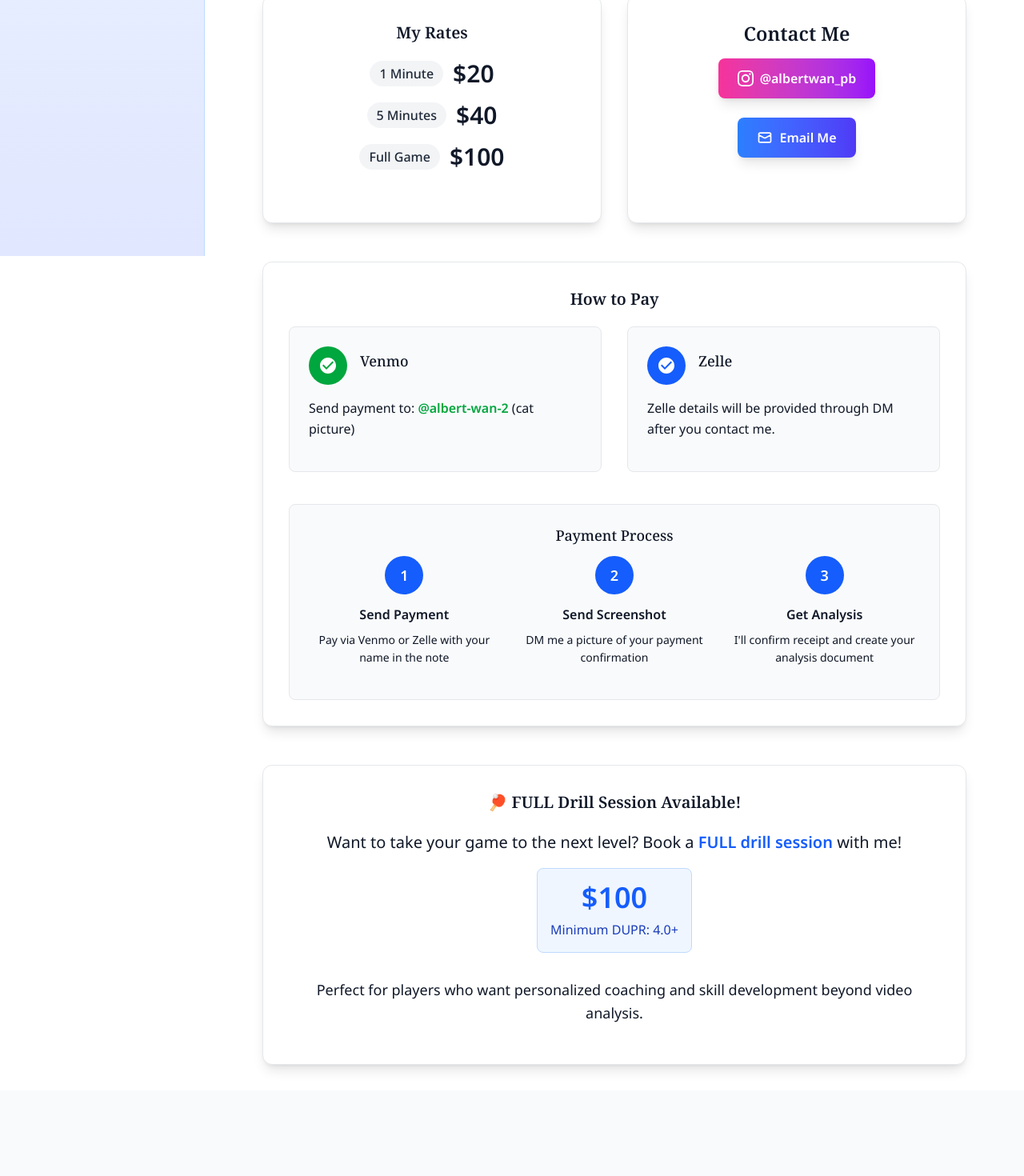
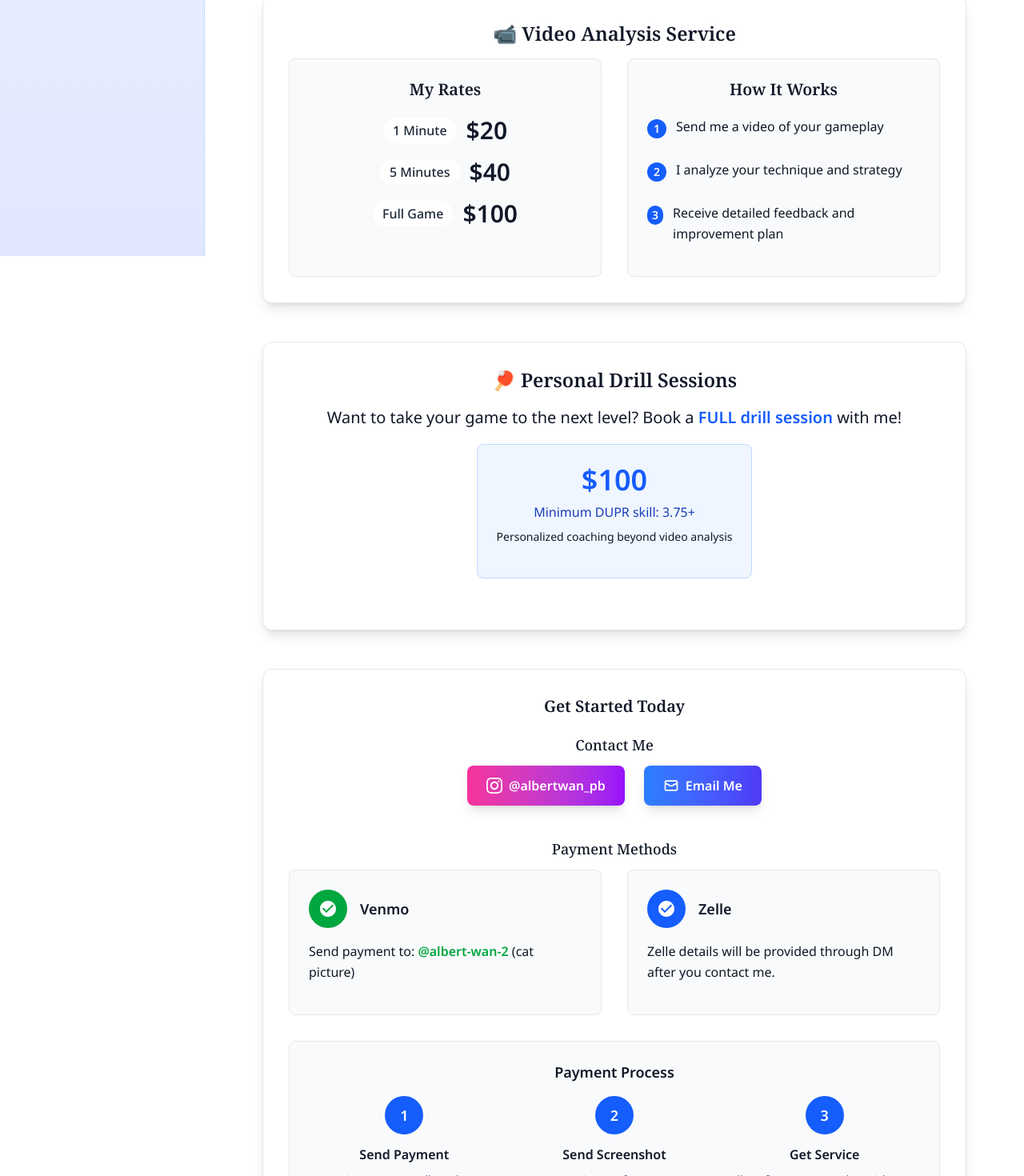
Before and after one commit to bertw2002/react-postgres-fullstack-template, a React (Vite) app: page /section/coaching in a window 1280 px wide. Shown: the part 480-1950 px from the top of the page at 80% size. Before the commit the page ends 1843 px from the top, so only its background shows below. Built offline with nearby package versions, Linux system fonts and the light colour scheme; a web font is replaced by a local one.

Commit message:
Update OnlineCoachingSection.jsx

```diff
--- a/src/components/OnlineCoachingSection.jsx
+++ b/src/components/OnlineCoachingSection.jsx
@@ -1,15 +1,15 @@
 function OnlineCoachingSection() {
   return (
-    <div className="online-coaching-section">
+    <div className="online-coaching-section min-h-screen bg-white">
       {/* Top Section - Black Background with Header */}
       <div className="pb-32">
         <div className="text-center px-4 pt-16">
-          <h1 className="text-white text-3xl md:text-4xl lg:text-5xl font-bold mb-6">
+          <h1 className="text-3xl md:text-4xl lg:text-5xl font-bold mb-6">
             Send me a video of your gameplay!
           </h1>
           <div className="text-lg md:text-xl max-w-2xl mx-auto">
-            <p className="mb-3 text-white">I will send you a <span className="text-yellow-400 font-bold">FULL</span> analysis of your gameplay, including:</p>
-            <ul className="list-none space-y-2 text-black">
+            <p className="mb-3">I will send you a <span className="text-yellow-400 font-bold">FULL</span> analysis of your gameplay, including:</p>
+            <ul className="list-none space-y-2">
               <li>• What you're doing wrong</li>
               <li>• What you can do to reach the next level</li>
             </ul>
@@ -20,35 +20,86 @@ function OnlineCoachingSection() {
       {/* Bottom Section - White Background with Content */}
       <div className="bg-white -mt-32 pt-32">
         <div className="max-w-6xl mx-auto">
-          {/* Contact Me and Rates Section */}
-          <div className="grid grid-cols-1 lg:grid-cols-2 gap-6 md:gap-8 mx-4 md:mx-0 mb-8 md:mb-12">
+
+          {/* Section 1: Video Analysis */}
+          <div className="bg-white rounded-xl shadow-lg p-6 md:p-8 mx-4 md:mx-0 mb-8 md:mb-12 border border-gray-200">
+            <h2 className="text-2xl md:text-3xl font-bold text-gray-900 mb-6 md:mb-8 text-center">
+              📹 Video Analysis Service
+            </h2>
+            <div className="grid grid-cols-1 lg:grid-cols-2 gap-6 md:gap-8">
               {/* My Rates Section */}
-            <div className="bg-white rounded-xl shadow-lg p-6 md:p-8 border border-gray-200">
-              <h3 className="text-3xl md:text-4xl font-bold text-gray-900 mb-4 md:mb-6 text-center">
+              <div className="bg-gray-50 rounded-lg p-6 border border-gray-200">
+                <h3 className="text-xl md:text-2xl font-bold text-gray-900 mb-4 md:mb-6 text-center">
                   My Rates
                 </h3>
                 <div className="space-y-3 md:space-y-4 mb-6 md:mb-8">
                   <div className="flex items-center justify-center space-x-3">
-                  <span className="bg-gray-100 px-3 py-1 rounded-full text-sm md:text-base font-medium text-gray-800">1 Minute</span>
+                    <span className="bg-white px-3 py-1 rounded-full text-sm md:text-base font-medium text-gray-800">1 Minute</span>
                     <span className="text-2xl md:text-3xl font-bold text-gray-900">$20</span>
                   </div>
                   <div className="flex items-center justify-center space-x-3">
-                  <span className="bg-gray-100 px-3 py-1 rounded-full text-sm md:text-base font-medium text-gray-800">5 Minutes</span>
+                    <span className="bg-white px-3 py-1 rounded-full text-sm md:text-base font-medium text-gray-800">5 Minutes</span>
                     <span className="text-2xl md:text-3xl font-bold text-gray-900">$40</span>
                   </div>
                   <div className="flex items-center justify-center space-x-3">
-                  <span className="bg-gray-100 px-3 py-1 rounded-full text-sm md:text-base font-medium text-gray-800">Full Game</span>
+                    <span className="bg-white px-3 py-1 rounded-full text-sm md:text-base font-medium text-gray-800">Full Game</span>
                     <span className="text-2xl md:text-3xl font-bold text-gray-900">$100</span>
                   </div>
                 </div>
               </div>
 
+              {/* How It Works Section */}
+              <div className="bg-gray-50 rounded-lg p-6 border border-gray-200">
+                <h3 className="text-xl md:text-2xl font-bold text-gray-900 mb-4 md:mb-6 text-center">
+                  How It Works
+                </h3>
+                <div className="space-y-3">
+                  <div className="flex items-start space-x-3">
+                    <div className="w-6 h-6 bg-blue-600 rounded-full flex items-center justify-center text-white font-bold text-sm mt-1">1</div>
+                    <p className="text-gray-700">Send me a video of your gameplay</p>
+                  </div>
+                  <div className="flex items-start space-x-3">
+                    <div className="w-6 h-6 bg-blue-600 rounded-full flex items-center justify-center text-white font-bold text-sm mt-1">2</div>
+                    <p className="text-gray-700">I analyze your technique and strategy</p>
+                  </div>
+                  <div className="flex items-start space-x-3">
+                    <div className="w-6 h-6 bg-blue-600 rounded-full flex items-center justify-center text-white font-bold text-sm mt-1">3</div>
+                    <p className="text-gray-700">Receive detailed feedback and improvement plan</p>
+                  </div>
+                </div>
+              </div>
+            </div>
+          </div>
+
+          {/* Section 2: Drill Sessions */}
+          <div className="bg-white rounded-xl shadow-lg p-6 md:p-8 mx-4 md:mx-0 mb-8 md:mb-12 border border-gray-200">
+            <h2 className="text-2xl md:text-3xl font-bold text-gray-900 mb-6 md:mb-8 text-center">
+              🏓 Personal Drill Sessions
+            </h2>
+            <div className="text-center mb-6 md:mb-8">
+              <p className="text-gray-700 text-lg md:text-xl mb-4">
+                Want to take your game to the next level? Book a <span className="text-blue-600 font-bold">FULL drill session</span> with me!
+              </p>
+              <div className="bg-blue-50 rounded-lg p-6 inline-block border border-blue-200">
+                <div className="text-3xl md:text-4xl font-bold text-blue-600 mb-2">$100</div>
+                <div className="text-sm md:text-base text-blue-800">Minimum DUPR skill: 3.75+</div>
+                <p className="text-sm text-blue-700 mt-2">Personalized coaching beyond video analysis</p>
+              </div>
+            </div>
+          </div>
+
+          {/* Combined Contact & Payment Section */}
+          <div className="bg-white rounded-xl shadow-lg p-6 md:p-8 mx-4 md:mx-0 mb-8 md:mb-12 border border-gray-200">
+            <h3 className="text-2xl md:text-3xl font-bold text-gray-900 text-center mb-6 md:mb-8">
+              Get Started Today
+            </h3>
+
             {/* Contact Me Section */}
-            <div className="bg-white rounded-xl shadow-lg p-6 md:p-8 border border-gray-200">
-              <h2 className="text-2xl md:text-3xl font-bold text-black mb-6 md:mb-8 text-center">
+            <div className="mb-8 md:mb-10">
+              <h4 className="text-xl md:text-2xl font-bold text-gray-900 mb-4 md:mb-6 text-center">
                 Contact Me
-              </h2>
-              <div className="flex flex-col items-center justify-center gap-4 md:gap-6">
+              </h4>
+              <div className="flex flex-col md:flex-row items-center justify-center gap-4 md:gap-6">
                 <a
                   href="https://www.instagram.com/albertwan_pb/"
                   target="_blank"
@@ -71,15 +122,14 @@ function OnlineCoachingSection() {
                 </a>
               </div>
             </div>
-          </div>
 
             {/* Payment Instructions */}
-          <div className="bg-white rounded-xl shadow-lg p-6 md:p-8 mx-4 md:mx-0 mt-8 md:mt-12 border border-gray-200">
-            <h3 className="text-2xl md:text-3xl font-bold text-gray-900 text-center mb-6 md:mb-8">
-              How to Pay
-            </h3>
+            <div>
+              <h4 className="text-lg md:text-xl font-semibold text-gray-900 mb-4 text-center">
+                Payment Methods
+              </h4>
 
-            <div className="grid grid-cols-1 md:grid-cols-2 gap-6 md:gap-8">
+              <div className="grid grid-cols-1 md:grid-cols-2 gap-6 md:gap-8 mb-6 md:mb-8">
                 {/* Venmo Section */}
                 <div className="bg-gray-50 rounded-lg p-6 border border-gray-200">
                   <div className="flex items-center mb-4">
@@ -89,7 +139,7 @@ function OnlineCoachingSection() {
                       </svg>
                     </div>
                     <div>
-                    <h4 className="text-xl font-bold text-gray-900">Venmo</h4>
+                      <h5 className="text-lg font-bold text-gray-900">Venmo</h5>
                     </div>
                   </div>
                   <div className="space-y-3">
@@ -108,7 +158,7 @@ function OnlineCoachingSection() {
                       </svg>
                     </div>
                     <div>
-                    <h4 className="text-xl font-bold text-gray-900">Zelle</h4>
+                      <h5 className="text-lg font-bold text-gray-900">Zelle</h5>
                     </div>
                   </div>
                   <div className="space-y-3">
@@ -120,47 +170,29 @@ function OnlineCoachingSection() {
               </div>
 
               {/* Payment Process */}
-            <div className="mt-8 md:mt-10 bg-gray-50 rounded-lg p-6 border border-gray-200">
-              <h4 className="text-lg md:text-xl font-semibold text-gray-900 mb-4 text-center">
+              <div className="bg-gray-50 rounded-lg p-6 border border-gray-200">
+                <h5 className="text-lg font-semibold text-gray-900 mb-4 text-center">
                   Payment Process
-              </h4>
+                </h5>
                 <div className="grid grid-cols-1 md:grid-cols-3 gap-4 md:gap-6">
                   <div className="text-center">
                     <div className="w-12 h-12 bg-blue-600 rounded-full flex items-center justify-center text-white font-bold text-lg mx-auto mb-3">1</div>
-                  <h5 className="font-semibold text-gray-900 mb-2">Send Payment</h5>
+                    <h6 className="font-semibold text-gray-900 mb-2">Send Payment</h6>
                     <p className="text-sm text-gray-600">Pay via Venmo or Zelle with your name in the note</p>
                   </div>
                   <div className="text-center">
                     <div className="w-12 h-12 bg-blue-600 rounded-full flex items-center justify-center text-white font-bold text-lg mx-auto mb-3">2</div>
-                  <h5 className="font-semibold text-gray-900 mb-2">Send Screenshot</h5>
+                    <h6 className="font-semibold text-gray-900 mb-2">Send Screenshot</h6>
                     <p className="text-sm text-gray-600">DM me a picture of your payment confirmation</p>
                   </div>
                   <div className="text-center">
                     <div className="w-12 h-12 bg-blue-600 rounded-full flex items-center justify-center text-white font-bold text-lg mx-auto mb-3">3</div>
-                  <h5 className="font-semibold text-gray-900 mb-2">Get Analysis</h5>
-                  <p className="text-sm text-gray-600">I'll confirm receipt and create your analysis document</p>
+                    <h6 className="font-semibold text-gray-900 mb-2">Get Service</h6>
+                    <p className="text-sm text-gray-600">I'll confirm receipt and provide your analysis or schedule your session</p>
                   </div>
                 </div>
               </div>
             </div>
-
-          {/* Full Drill Session Section */}
-          <div className="bg-white rounded-xl shadow-lg p-6 md:p-8 mx-4 md:mx-0 mt-8 md:mt-12 text-center border border-gray-200">
-            <h3 className="text-2xl md:text-3xl font-bold text-gray-900 mb-4 md:mb-6">
-              🏓 FULL Drill Session Available!
-            </h3>
-            <div className="text-gray-900 text-lg md:text-xl mb-6 md:mb-8">
-              <p className="mb-3">
-                Want to take your game to the next level? Book a <span className="text-blue-600 font-bold">FULL drill session</span> with me!
-              </p>
-              <div className="bg-blue-50 rounded-lg p-4 inline-block border border-blue-200">
-                <div className="text-3xl md:text-4xl font-bold text-blue-600 mb-2">$100</div>
-                <div className="text-sm md:text-base text-blue-800">Minimum DUPR: 4.0+</div>
-              </div>
-            </div>
-            <p className="text-gray-700 text-base md:text-lg">
-              Perfect for players who want personalized coaching and skill development beyond video analysis.
-            </p>
           </div>
         </div>
       </div>
```
Lines whose indentation alone changed are shown as unchanged.
